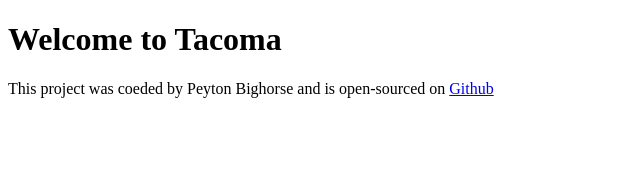
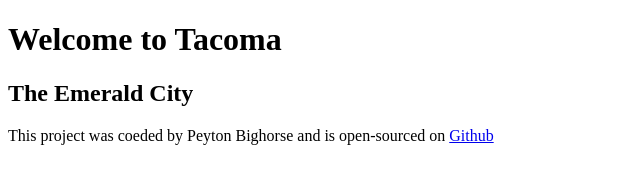
Before and after one commit to peytonbighorse/travel-page, a plain HTML site: page index.html in a window 1280 px wide. Shown: the whole page, without its empty margins (0-640 px from the left). Drawn offline with Linux system fonts and the light colour scheme.

Commit message:
Added h2 with Tacoma nickname

```diff
--- a/index.html
+++ b/index.html
@@ -8,6 +8,7 @@
   </head>
   <body>
     <h1>Welcome to Tacoma</h1>
+    <h2>The Emerald City</h2>
     <footer>
       This project was coeded by Peyton Bighorse and is open-sourced on
       <a href="https://github.com/peytonbighorse/travel-page" target="_blank"
```
